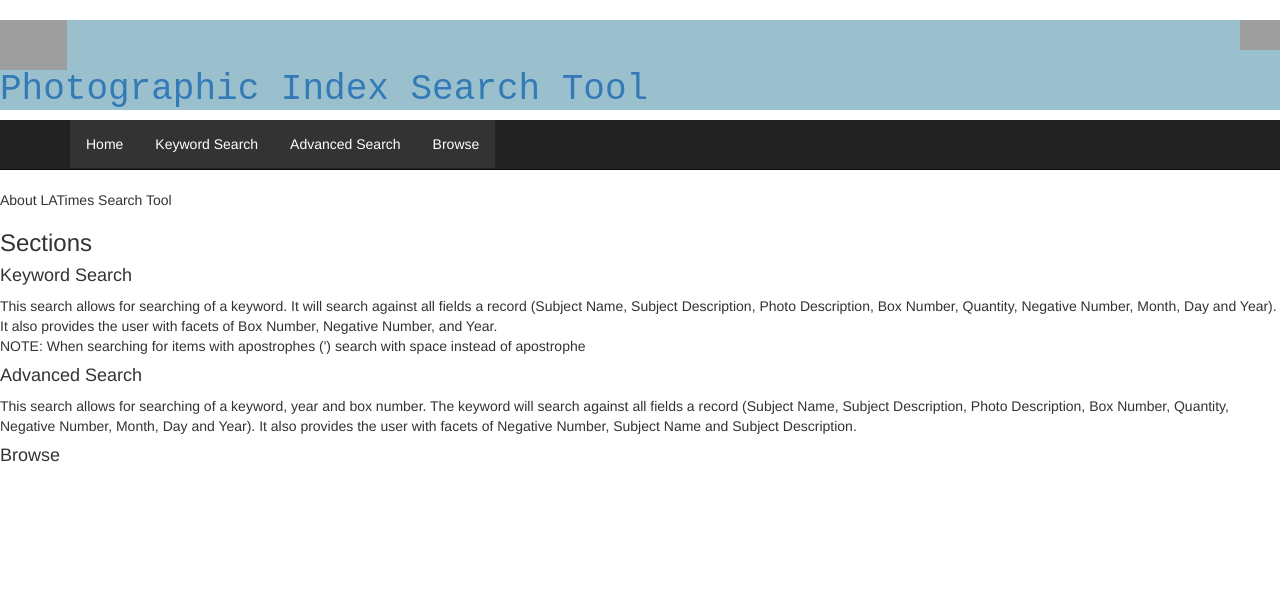
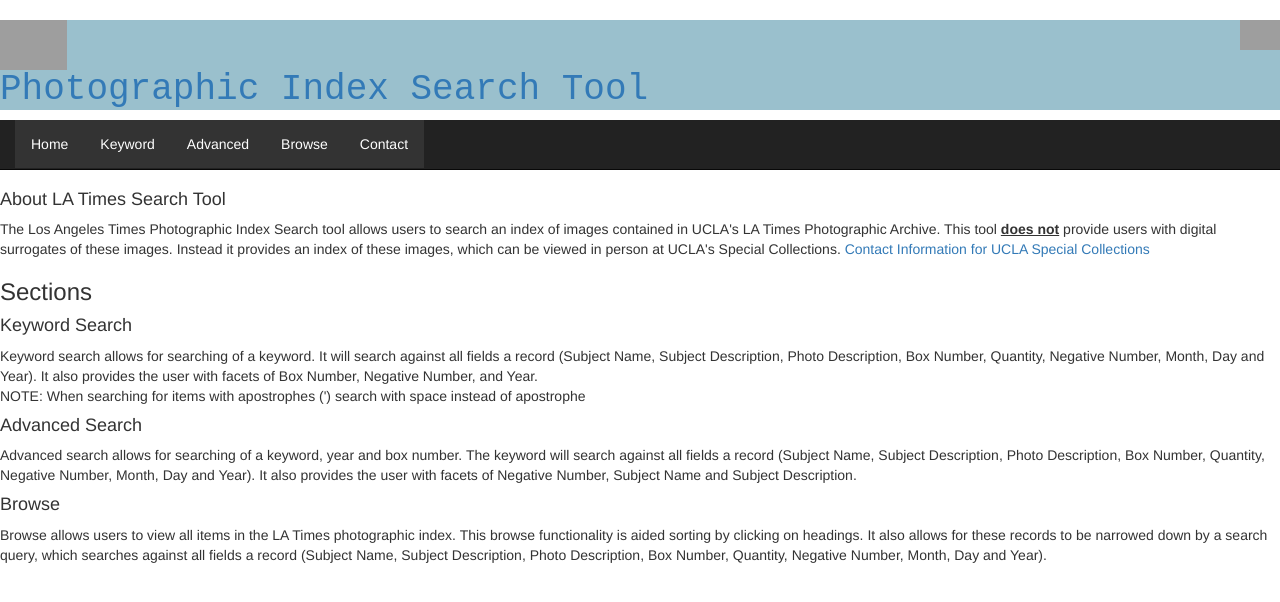
Before and after one commit to UCLALibrary/latimes, a Django app: page / in a window 1280 px wide. Shown: the top 602 px of the page. Run offline with Django 3.2, Linux system fonts and the light colour scheme; some libraries are stand-ins or nearby versions; grey boxes are pictures that could not be loaded.

Commit message:
added contact information

```diff
--- a/latimes/urls.py
+++ b/latimes/urls.py
@@ -29,4 +29,5 @@ urlpatterns = [
     url(r'^find', FacetedSearchView.as_view(), name='haystack_search'),
     url(r'^browse', CardList.as_view(), name='card_list'),
     url(r'^box', BoxList.as_view(), name='box_list'),
+    url(r'^contact', webapp_views.contact, name='contact')
 ]
--- a/webapp/templates/base.html
+++ b/webapp/templates/base.html
@@ -32,16 +32,17 @@
     <div class="wrapper">
       {% block navbar %}
         <div class="navbar navbar-static-top {% block bootstrap_navbar_variant %}navbar-inverse{% endblock %}">
-          <div class="container">
+          <div class="container pull-left">
             <span>
             </span>
             <ul class="nav navbar-nav">
               <li>
                 <ul>
   <li><a class="active" href="/">Home</a></li>
-  <li><a href="/find">Keyword Search</a></li>
-  <li><a href="/advsearch">Advanced Search</a></li>
+  <li><a href="/find">Keyword</a></li>
+  <li><a href="/advsearch">Advanced</a></li>
   <li><a href="/browse">Browse</a></li>
+  <li><a href="/contact">Contact</a></li>
 </ul>
 
               </li>
--- a/webapp/templates/homepage.html
+++ b/webapp/templates/homepage.html
@@ -4,15 +4,16 @@
 {% load staticfiles %}
 {% block content %}
 <body>
-<p>About LATimes Search Tool</p>
+<h4>About LA Times Search Tool</h4>
+The Los Angeles Times Photographic Index Search tool allows users to search an index of images contained in UCLA's LA Times Photographic Archive. This tool <strong><u>does not</u></strong> provide users with digital surrogates of these images. Instead it provides an index of these images, which can be viewed in person at UCLA's Special Collections. <a href="/contact">Contact Information for UCLA Special Collections</a>
 <h3> Sections </h3>
 <h4> Keyword Search </h4>
-<p>This search allows for searching of a keyword. It will search against all fields a record (Subject Name, Subject Description, Photo Description, Box Number, Quantity, Negative Number, Month, Day and Year). It also provides the user with facets of Box Number, Negative Number, and Year. <br>
+<p>Keyword search allows for searching of a keyword. It will search against all fields a record (Subject Name, Subject Description, Photo Description, Box Number, Quantity, Negative Number, Month, Day and Year). It also provides the user with facets of Box Number, Negative Number, and Year. <br>
 NOTE: When searching for items with apostrophes (') search with space
 instead of apostrophe</p>
 <h4> Advanced Search </h4>
-This search allows for searching of a keyword, year and box number. The keyword will search against all fields a record (Subject Name, Subject Description, Photo Description, Box Number, Quantity, Negative Number, Month, Day and Year). It also provides the user with facets of Negative Number, Subject Name and Subject Description.
+Advanced search allows for searching of a keyword, year and box number. The keyword will search against all fields a record (Subject Name, Subject Description, Photo Description, Box Number, Quantity, Negative Number, Month, Day and Year). It also provides the user with facets of Negative Number, Subject Name and Subject Description.
 <h4> Browse </h4>
-
+Browse allows users to view all items in the LA Times photographic index. This browse functionality is aided sorting by clicking on headings. It also allows for these records to be narrowed down by a search query, which searches against all fields a record (Subject Name, Subject Description, Photo Description, Box Number, Quantity, Negative Number, Month, Day and Year).
 </body>
 {% endblock %}
--- a/webapp/templates/search_results.html
+++ b/webapp/templates/search_results.html
@@ -15,6 +15,7 @@
 <input type="submit" />
 </div>
 </form>
+
 {% if  page_obj.object_list %}
 <div class="col-lg-2 col-md-2 col-sm-2 col-xs-2">
 	<h3>Filters</h3>
--- a/webapp/views.py
+++ b/webapp/views.py
@@ -18,6 +18,8 @@ def homepage(request):
 def advanced_home(request):
     return render(request, "advanced.html", {})
 
+def contact(request):
+    return render(request, "contact.html", {})
 
 def autocomplete(request):
     sqs = SearchQuerySet().autocomplete(
```
Also changed, not shown: webapp/templates/contact.html (added, +22 -0 lines).
